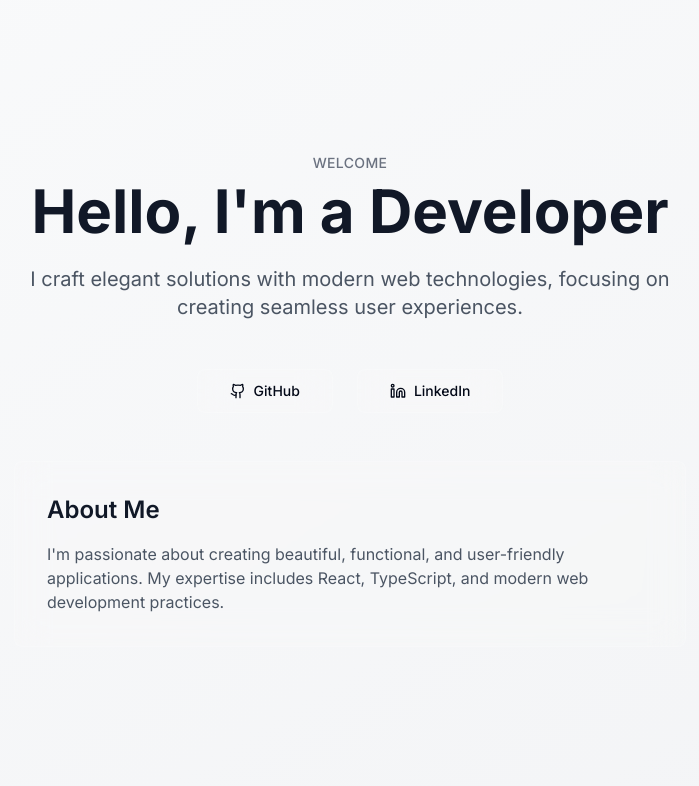
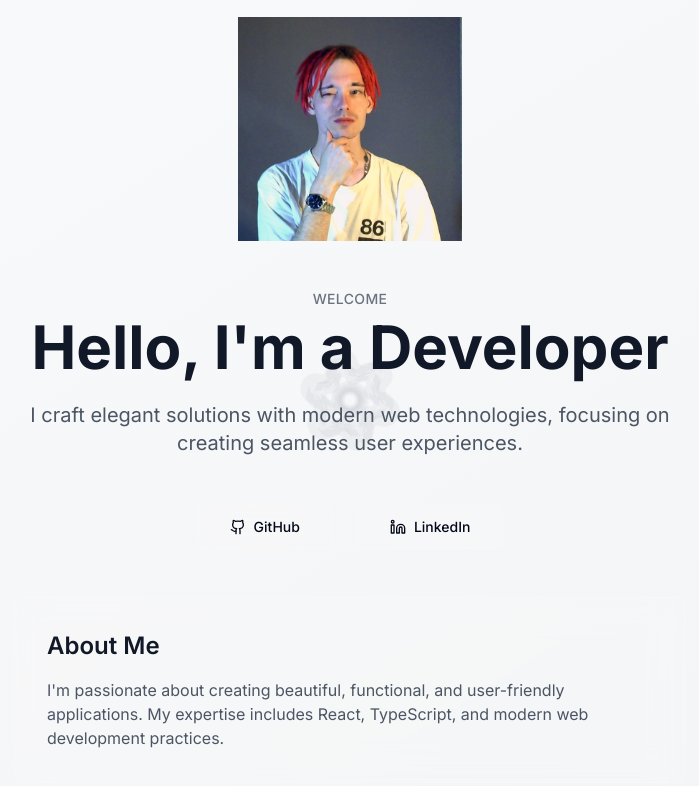
Before and after one commit to senjerk/linked-github-portal, a React (Vite) app: page / in a window 1280 px wide. Shown: the top 786 px of the page, without its empty margins (290-989 px from the left). Built offline with nearby package versions, Linux system fonts and the light colour scheme.

Commit message:
Reverted to edit edt-6f236d74-916d-461d-8f11-b8a1960b6af9: "Adjust gear icon positioning and size
The commit adjusts the positioning and size of the gear icons, making them smaller and centering them.  The style will be similar to iOS settings icons."

```diff
--- a/src/index.css
+++ b/src/index.css
@@ -57,3 +57,34 @@
     transform: translateY(0);
   }
 }
+
+.gear {
+  @apply absolute opacity-10;
+  animation: spin 20s linear infinite;
+  transform-origin: center;
+  transform-style: preserve-3d;
+  perspective: 1000px;
+  z-index: -1;
+}
+
+.gear-reverse {
+  animation: spin-reverse 15s linear infinite;
+}
+
+@keyframes spin {
+  from {
+    transform: rotate(0deg);
+  }
+  to {
+    transform: rotate(360deg);
+  }
+}
+
+@keyframes spin-reverse {
+  from {
+    transform: rotate(360deg);
+  }
+  to {
+    transform: rotate(0deg);
+  }
+}
--- a/src/pages/Index.tsx
+++ b/src/pages/Index.tsx
@@ -1,13 +1,32 @@
 
 import React from 'react';
-import { Github, Linkedin } from 'lucide-react';
+import { Github, Linkedin, Settings } from 'lucide-react';
 import { Button } from '@/components/ui/button';
 
 const Index = () => {
   return (
-    <div className="min-h-screen w-full bg-gradient-to-br from-gray-50 to-gray-100 flex items-center justify-center p-4">
-      <div className="max-w-4xl w-full mx-auto">
+    <div className="min-h-screen w-full bg-gradient-to-br from-gray-50 to-gray-100 flex items-center justify-center p-4 overflow-hidden">
+      {/* Background Gears */}
+      <div className="fixed inset-0 pointer-events-none flex items-center justify-center">
+        <Settings className="gear w-24 h-24 -translate-x-16 -translate-y-16 text-gray-400" />
+        <Settings className="gear gear-reverse w-20 h-20 translate-x-20 translate-y-20 text-gray-400" />
+        <Settings className="gear w-16 h-16 -translate-x-32 translate-y-8 text-gray-400" />
+        <Settings className="gear gear-reverse w-28 h-28 translate-x-8 -translate-y-24 text-gray-400" />
+      </div>
+
+      <div className="max-w-4xl w-full mx-auto relative">
         <div className="space-y-12 fade-in">
+          {/* Profile Image */}
+          <div className="flex justify-center">
+            <div className="relative w-48 h-48 md:w-56 md:h-56">
+              <img
+                src="/lovable-uploads/851589cf-f0a7-49ab-8b31-9a7f0a39f587.png"
+                alt="Profile"
+                className="w-full h-full object-cover transition-all duration-300 hover:scale-105"
+              />
+            </div>
+          </div>
+
           {/* Hero Section */}
           <div className="text-center space-y-6">
             <div className="space-y-2">
```
